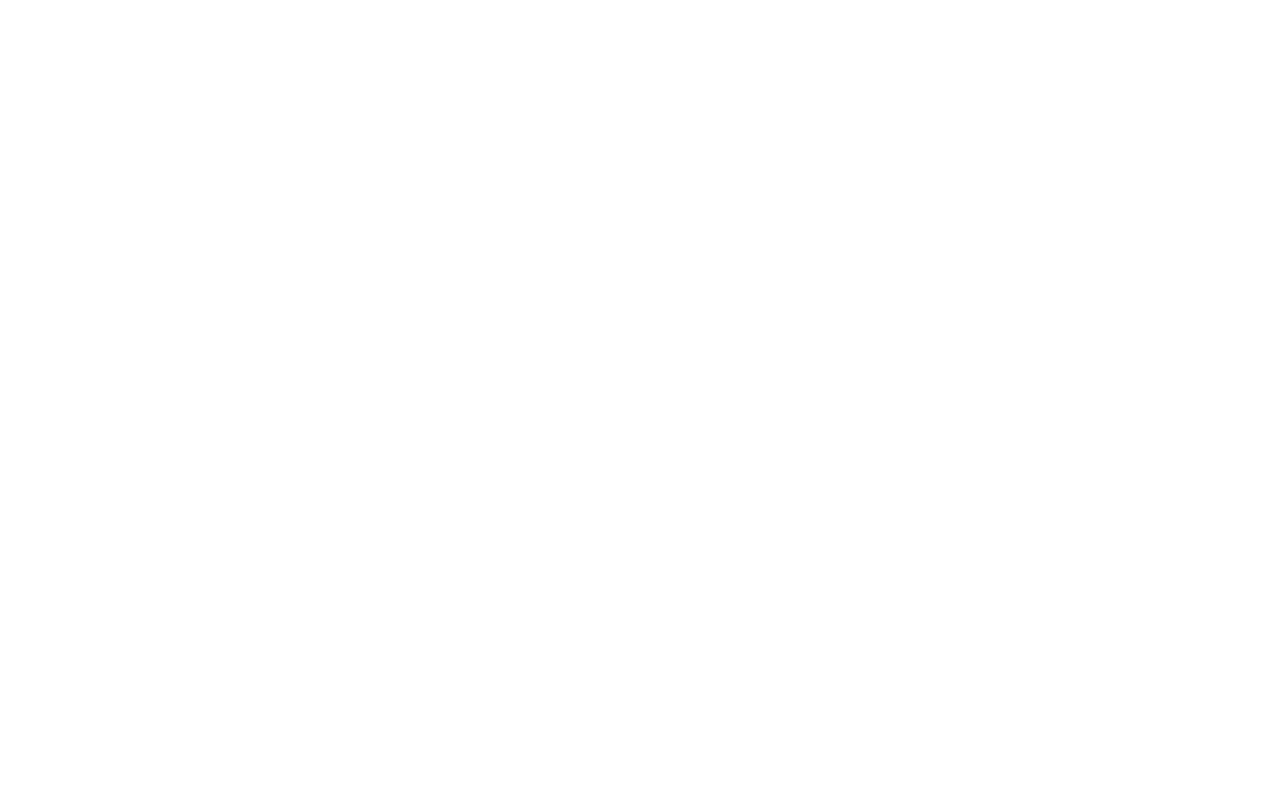
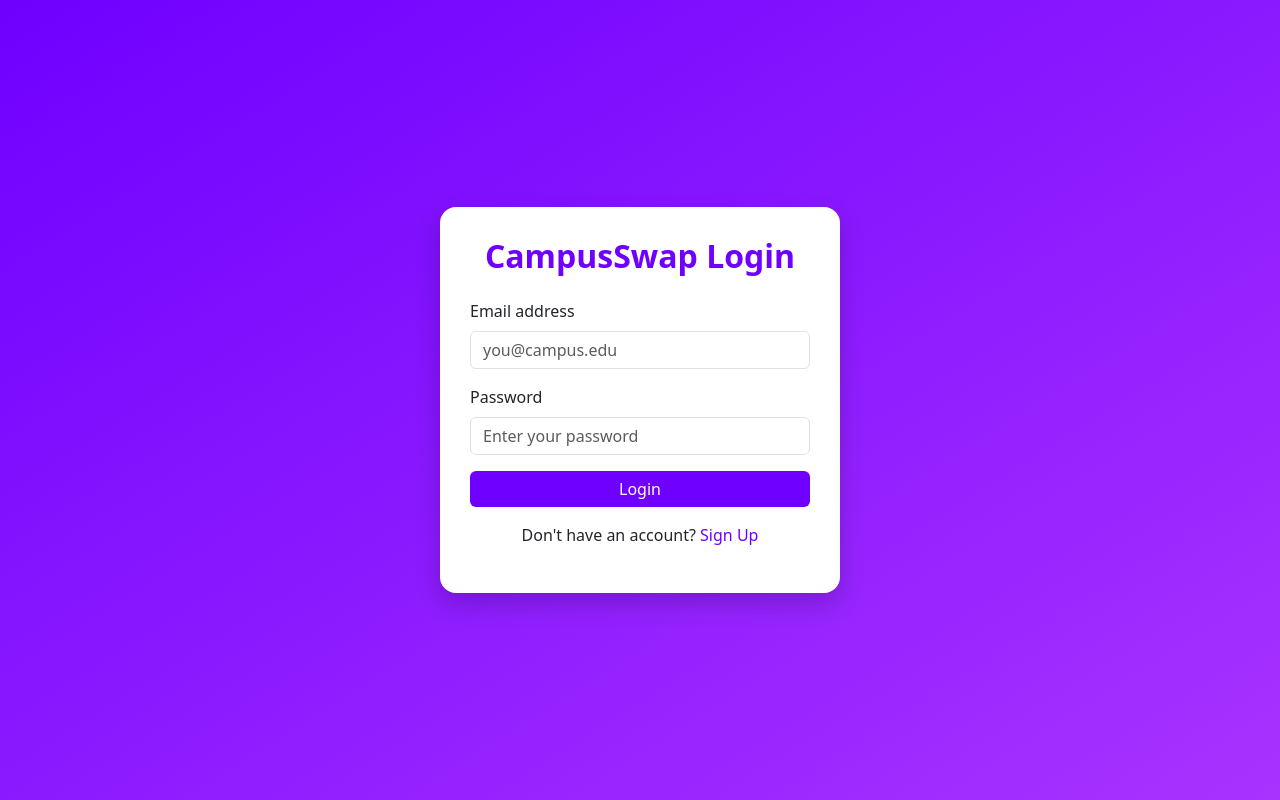
Before and after one commit to Pritamkumarr/CAMPUSSWAP, a React (Vite) app in the folder Frontend/: page /login in a window 1280 px wide. Before the commit this address had no page. Built offline with nearby package versions, Linux system fonts and the light colour scheme.

Commit message:
Login page added

```diff
--- a/Frontend/src/App.jsx
+++ b/Frontend/src/App.jsx
@@ -3,6 +3,7 @@
 import { Routes, Route } from 'react-router-dom';
 import Home from './Components/Home.jsx';
 import About from './pages/About.jsx';
+import Login from './pages/Login.jsx'; // <-- Import the Login page
 
 function App() {
   return (
@@ -11,6 +12,7 @@
         <Routes>
           <Route path="/" element={<Home />} />
           <Route path="/about" element={<About />} />
+          <Route path="/login" element={<Login />} /> {/* Add login route */}
         </Routes>
       </main>
     </div>
--- a/Frontend/src/Components/Home.jsx
+++ b/Frontend/src/Components/Home.jsx
@@ -30,14 +30,19 @@
           </nav>
 
           {/* Authentication Buttons */}
-          <div className="auth-buttons">
+          <div className="auth-buttons me-3">
+          <Link to="/login">
             <button className="button button-primary">
-              <LogIn size={18} /><span>Login</span>
+              <span>Login</span>
             </button>
-            <button className="button button-secondary">
-              <UserPlus size={18} /><span>SignUp</span>
+          </Link>
+          <Link to="/signup">
+            <button className="button button-secondary ms-2">
+              <span>Sign Up</span>
             </button>
-          </div>
+          </Link>
+        </div>
+
 
           {/* Mobile Menu Toggle (hidden on desktop, visible on smaller screens) */}
           <button className="mobile-menu-toggle">
--- /dev/null
+++ b/Frontend/src/pages/Login.jsx
@@ -0,0 +1,86 @@
+import React from "react";
+import { useNavigate } from "react-router-dom";
+import "bootstrap/dist/css/bootstrap.min.css";
+
+const Login = () => {
+  const navigate = useNavigate();
+
+  const handleLogin = (e) => {
+    e.preventDefault();
+    // You can add validation or backend call here
+    navigate("/dashboard"); // Redirect after login
+  };
+
+  return (
+    <>
+      <style>{`
+        .login-bg {
+          background: linear-gradient(to bottom right, #6f00ff, #a833ff);
+          min-height: 100vh;
+          display: flex;
+          justify-content: center;
+          align-items: center;
+          padding: 20px;
+        }
+        .login-card {
+          background: white;
+          padding: 30px;
+          border-radius: 16px;
+          box-shadow: 0 10px 25px rgba(0, 0, 0, 0.2);
+          max-width: 400px;
+          width: 100%;
+        }
+        .btn-purple {
+          background-color: #6f00ff;
+          color: white;
+          border: none;
+        }
+        .btn-purple:hover {
+          background-color: #5900cc;
+        }
+        .text-purple {
+          color: #6f00ff;
+        }
+      `}</style>
+
+      <div className="login-bg">
+        <div className="login-card">
+          <h2 className="text-center mb-4 text-purple fw-bold">CampusSwap Login</h2>
+          <form onSubmit={handleLogin}>
+            <div className="mb-3">
+              <label htmlFor="email" className="form-label">Email address</label>
+              <input
+                type="email"
+                className="form-control"
+                id="email"
+                placeholder="you@campus.edu"
+                required
+              />
+            </div>
+
+            <div className="mb-3">
+              <label htmlFor="password" className="form-label">Password</label>
+              <input
+                type="password"
+                className="form-control"
+                id="password"
+                placeholder="Enter your password"
+                required
+              />
+            </div>
+
+            <div className="d-grid mb-3">
+              <button type="submit" className="btn btn-purple">Login</button>
+            </div>
+
+            <p className="text-center">
+              Don't have an account? <a href="#" className="text-purple text-decoration-none">Sign Up</a>
+            </p>
+          </form>
+        </div>
+      </div>
+    </>
+  );
+};
+
+export default Login;
```
